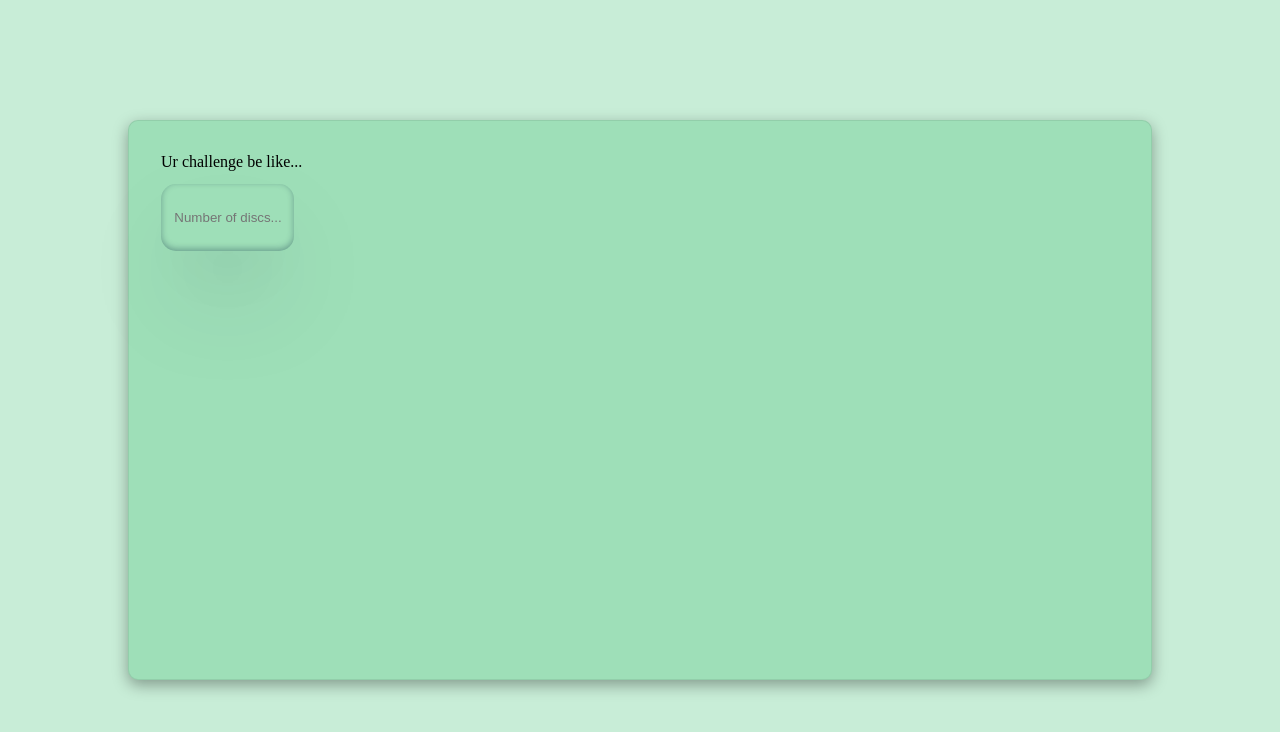
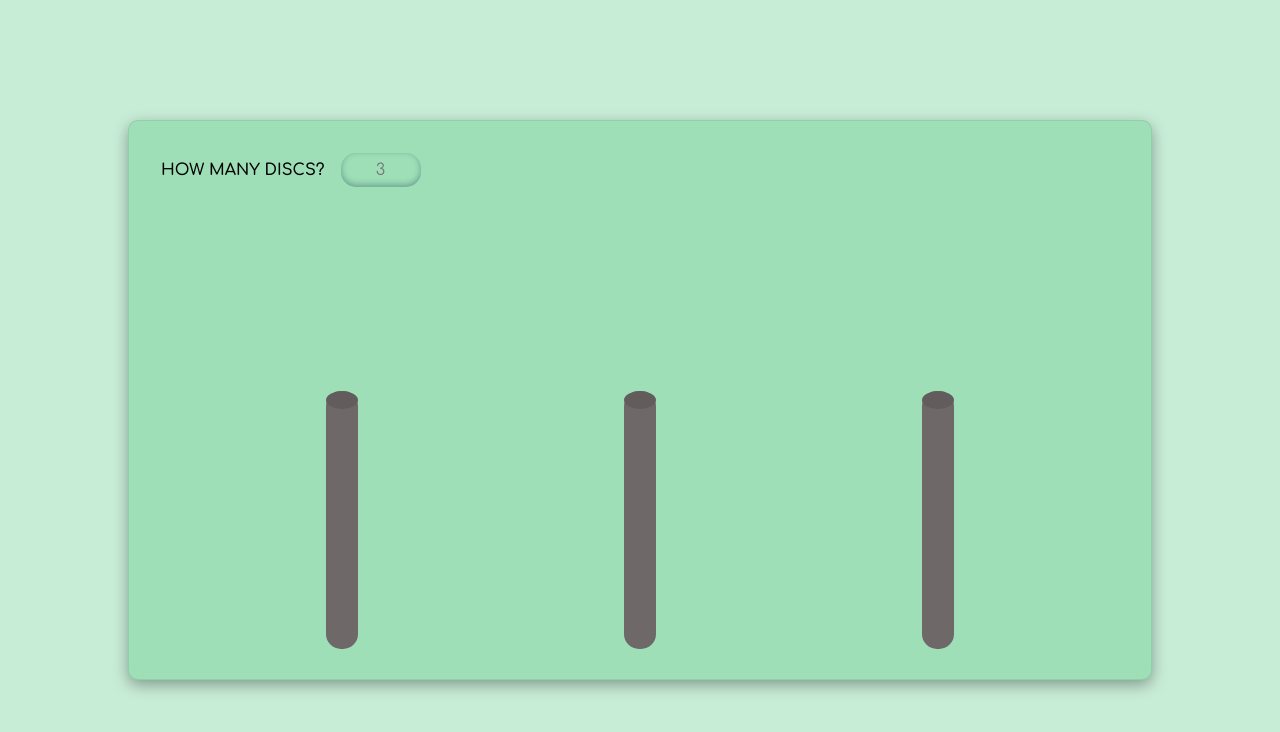
Before and after one commit to GaliaBonda/hanoi-tower, a React (Create React App) app: page / in a window 1280 px wide. Shown: the top 732 px of the page. Built offline with nearby package versions, Linux system fonts and the light colour scheme.

Commit message:
stacks (rods) ui

```diff
--- a/package.json
+++ b/package.json
@@ -8,6 +8,7 @@
     "@testing-library/user-event": "^13.5.0",
     "@types/jest": "^27.5.2",
     "@types/react-dom": "^18.0.6",
+    "babel-plugin-macros": "^3.1.0",
     "react": "^18.2.0",
     "react-dom": "^18.2.0",
     "react-scripts": "5.0.1",
@@ -68,6 +69,7 @@
     "@typescript-eslint/eslint-plugin": "^5.33.0",
     "@typescript-eslint/parser": "^5.33.0",
     "babel-plugin-named-exports-order": "^0.0.2",
+    "babel-plugin-styled-components": "^2.0.7",
     "eslint": "^8.21.0",
     "eslint-config-airbnb": "^19.0.4",
     "eslint-config-airbnb-typescript": "^17.0.0",
--- a/public/index.html
+++ b/public/index.html
@@ -1,14 +1,15 @@
 <!DOCTYPE html>
 <html lang="en">
+
 <head>
   <meta charset="utf-8" />
   <link rel="icon" href="%PUBLIC_URL%/favicon.ico" />
   <meta name="viewport" content="width=device-width, initial-scale=1" />
   <meta name="theme-color" content="#000000" />
-    <meta
-      name="description"
-      content="Web site created using create-react-app"
-    />
+  <meta name="description" content="Web site created using create-react-app" />
+  <link rel="preconnect" href="https://fonts.googleapis.com">
+  <link rel="preconnect" href="https://fonts.gstatic.com" crossorigin>
+  <link href="https://fonts.googleapis.com/css2?family=Comfortaa:wght@400;500;600&display=swap" rel="stylesheet">
   <link rel="apple-touch-icon" href="%PUBLIC_URL%/logo192.png" />
   <!--
       manifest.json provides metadata used when your web app is installed on a
@@ -26,6 +27,7 @@
     -->
   <title>React App</title>
 </head>
+
 <body>
   <noscript>You need to enable JavaScript to run this app.</noscript>
   <div id="root"></div>
@@ -40,4 +42,5 @@
       To create a production bundle, use `npm run build` or `yarn build`.
     -->
 </body>
+
 </html>
--- a/src/App.tsx
+++ b/src/App.tsx
@@ -1,16 +1,18 @@
 import React from 'react';
-import styled, { createGlobalStyle } from 'styled-components';
+import styled, { createGlobalStyle } from 'styled-components/macro';
 import GameField from './components/GameField/GameField';
-import Stack from './components/Stack/Stack';
 
 const GlobalStyle = createGlobalStyle`
   body {
     padding: 0;
     margin: 0;
+    font-family: 'Comfortaa', cursive;
+    font-size: 1rem;
   }
 
-  * {
+  *, *::before, *::after {
     box-sizing: border-box;
+    font-family: inherit;
   }
 `
 
--- a/src/components/GameField/GameField.tsx
+++ b/src/components/GameField/GameField.tsx
@@ -1,6 +1,7 @@
 import React from 'react';
-import styled from 'styled-components';
+import styled from 'styled-components/macro';
 import GameInput from '../GameInput/GameInput';
+import Stack from '../Stack/Stack';
 
 const StyledDiv = styled.div`
   height: 70vh;
@@ -11,6 +12,14 @@ const StyledDiv = styled.div`
   padding: 2em;
   border-radius: 10px;
 `;
+const StacksWrapper = styled.div`
+  display: flex;
+  justify-content: space-around;
+  align-items: flex-end;
+  width: 100%;
+  height: 100%;
+  padding: 2em;
+`;
 
 
 
@@ -20,6 +29,13 @@ function GameField() {
     <>
       <StyledDiv >
         <GameInput />
+        <StacksWrapper>
+          <Stack />
+          <Stack />
+          <Stack />
+        </StacksWrapper>
+
+
       </StyledDiv>
     </>
 
--- a/src/components/GameInput/GameInput.tsx
+++ b/src/components/GameInput/GameInput.tsx
@@ -1,35 +1,35 @@
 import React from 'react';
-import styled from 'styled-components';
+import styled from 'styled-components/macro';
 
 const StyledInput = styled.input`
-display: block;
 border: none;
-width: 10em;
-height: 5em;
 box-shadow: rgba(50, 50, 93, 0.25) 0px 50px 100px -20px, rgba(0, 0, 0, 0.3) 0px 30px 60px -30px, rgba(10, 37, 64, 0.35) 0px -2px 6px 0px inset;
-
+width: 5em;
 background-color: #9edfb8;
 border-radius: 15px;
-margin-top: 1em;
-margin-bottom: 1em;
-padding: 1em;
+padding: 0.5em;
+text-align: center;
+font-size: 1rem;
 &:focus-visible {
     outline: none;
-box-shadow: rgb(0 0 0 / 17%) 0px -23px 25px 0px inset, rgb(0 0 0 / 6%) 0px 2px 1px, rgb(0 0 0 / 9%) 0px 4px 2px;
+    border: 2px solid rgba(50, 50, 93, 0.25);
 }
 `;
 
 const StyledLabel = styled.label`
-display: block;
-
+display: flex;
+column-gap: 1em;
+align-items: baseline;
+text-transform: uppercase;
+font-weight: bold;
 `;
 
 export default function GameInput() {
     return (
         <>
             <StyledLabel>
-                Ur challenge be like...
-                <StyledInput placeholder='Number of discs...' />
+                How many discs?
+                <StyledInput placeholder='3' />
             </StyledLabel>
         </>
 
--- a/src/components/Stack/Stack.tsx
+++ b/src/components/Stack/Stack.tsx
@@ -1,16 +1,26 @@
 import React from 'react';
-import styled from 'styled-components';
+import styled from 'styled-components/macro';
 
 const StyledDiv = styled.div`
-  height: 30vw;
-  width: 3em;
-
+  height: 60%;
+  position: relative;
+  width: 2em;
+background-color: #6e6868;
+border-radius: 15px;
+&::before {
+    content: '';
+    position: absolute;
+    left: 0;
+    right: 0;
+    top: 0;
+    border-radius: 50%;
+    height: 18px;
+    background-color: #625c5c;
+}
 `;
 
 
 function Stack() {
-
-
     return (
         <>
             <StyledDiv />
```
Also changed, not shown: 1 other file (tests, documents, lock files or other folders). Lines whose indentation alone changed are shown as unchanged.
